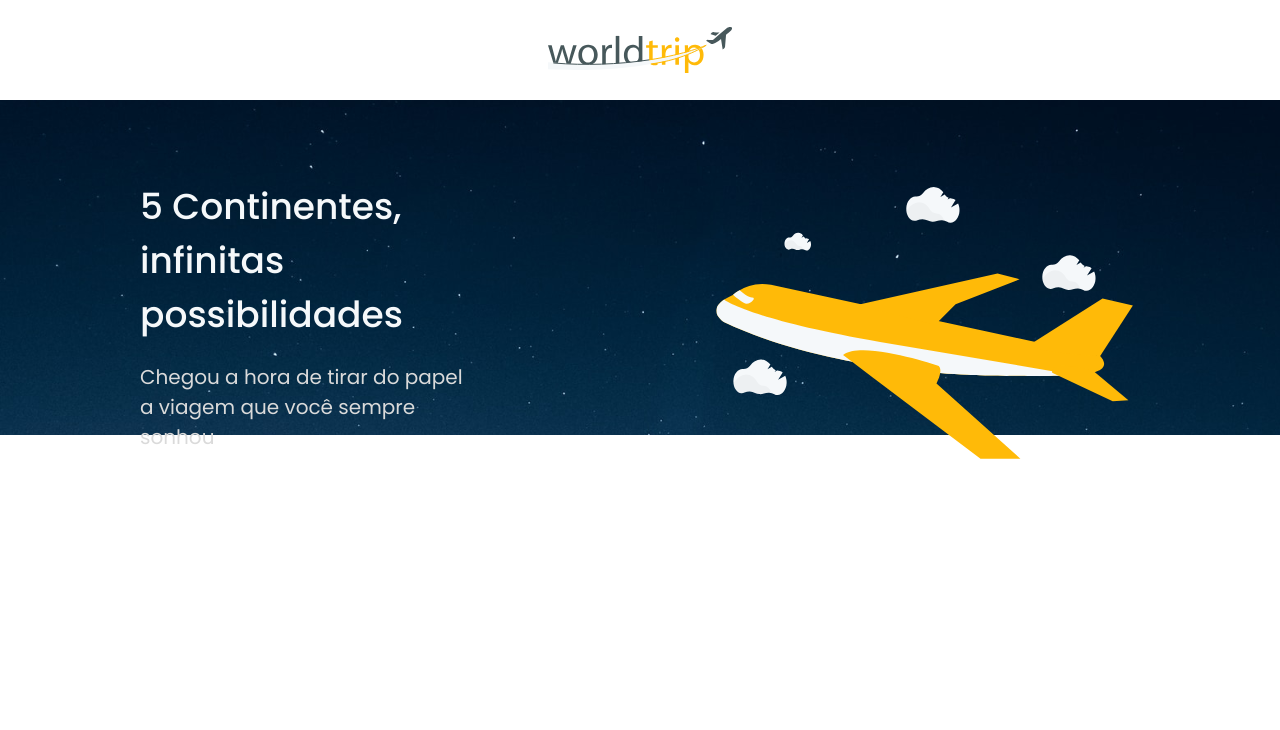
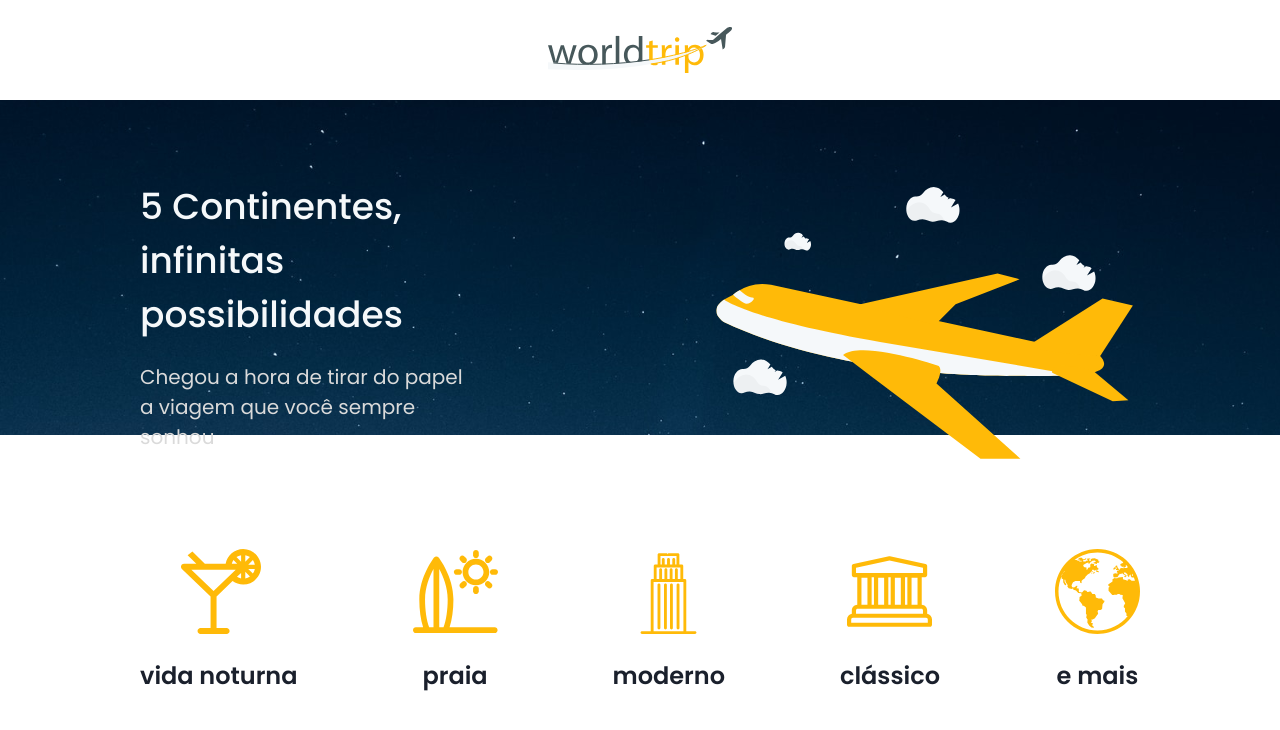
Before and after one commit to ViniciusHack/worldtrip, a Next.js app: page / in a window 1280 px wide. Shown: the top 730 px of the page. Built offline with nearby package versions, Linux system fonts and the light colour scheme.

Commit message:
feature: Features component

```diff
--- /dev/null
+++ b/src/components/Features/index.tsx
@@ -0,0 +1,30 @@
+import { Flex, Image, Stack, Text } from "@chakra-ui/react";
+
+
+export function Feature() {
+
+  return (
+    <Flex p="114px 140px" justifyContent="space-between">
+      <Stack align="center" fontSize="24px" lineHeight="36px" spacing="6" fontWeight={600}>
+        <Image w="85px" src="/images/cocktail-1.svg" alt="Suco"/>
+        <Text>vida noturna</Text>
+      </Stack>
+      <Stack align="center" fontSize="24px" lineHeight="36px" spacing="6" fontWeight={600}>
+        <Image w="85px" src="/images/surf-1.svg" alt="Suco"/>
+        <Text>praia</Text>
+      </Stack>
+      <Stack align="center" fontSize="24px" lineHeight="36px" spacing="6" fontWeight={600}>
+        <Image w="85px" src="/images/building-1.svg" alt="Suco"/>
+        <Text>moderno</Text>
+      </Stack>
+      <Stack align="center" fontSize="24px" lineHeight="36px" spacing="6" fontWeight={600}>
+        <Image w="85px" src="/images/museum-1.svg" alt="Suco"/>
+        <Text>clássico</Text>
+      </Stack>
+      <Stack align="center" fontSize="24px" lineHeight="36px" spacing="6" fontWeight={600}>
+        <Image w="85px" src="/images/earth-1.svg" alt="Suco"/>
+        <Text>e mais</Text>
+      </Stack>
+    </Flex>
+  )
+}
--- a/src/pages/index.tsx
+++ b/src/pages/index.tsx
@@ -1,7 +1,11 @@
 import { Banner } from "../components/Banner";
+import { Feature } from "../components/Features";
 
 export default function Home() {
   return (
-    <Banner />
+    <>
+      <Banner />
+      <Feature />
+    </>
   )
 }
```
